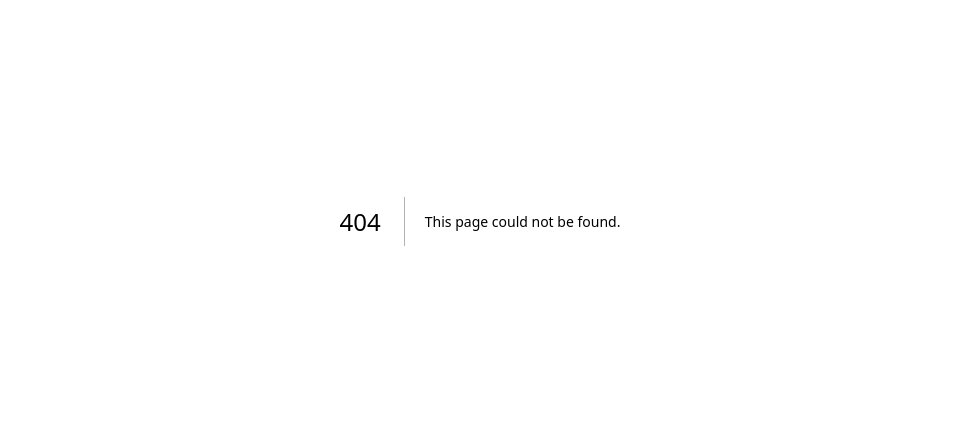
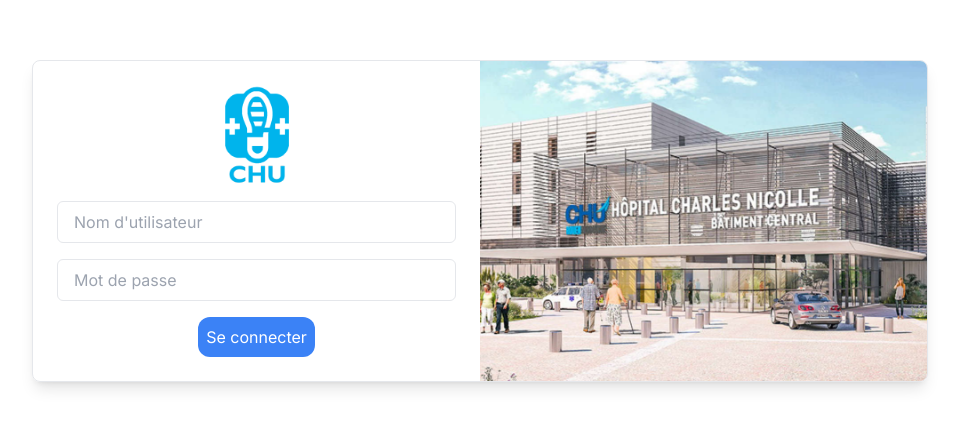
Before and after one commit to Louis-cardon/chu-admin, a Next.js app: page /login in a window 1280 px wide. Before the commit this address had no page. Shown: the part 179-606 px from the top of the page, without its empty margins (160-1119 px from the left). Built offline with nearby package versions, Linux system fonts and the light colour scheme.

Commit message:
ajout front login

```diff
--- /dev/null
+++ b/src/app/login/page.tsx
@@ -0,0 +1,34 @@
+import Image from 'next/image';
+import React, { FC } from 'react';
+import logoChu from '../../assets/LOGO-APP-CHU.png';
+import sideImage from '../../assets/charle-nicolle.png';
+
+const Login: FC = () => {
+  return (
+    <div className="flex items-center justify-center h-screen bg-white">
+      <div className="flex flex-col md:flex-row border rounded-lg shadow-lg overflow-hidden w-full max-w-4xl">
+        <div className="p-6 space-y-4 flex flex-col items-center w-full md:w-1/2">
+          <Image src={logoChu} alt="Logo" width={100} height={100} />
+          <input
+            type="text"
+            placeholder="Nom d'utilisateur"
+            className="w-full px-4 py-2 border rounded-md"
+          />
+          <input
+            type="password"
+            placeholder="Mot de passe"
+            className="w-full px-4 py-2 border rounded-md"
+          />
+          <button className="py-2 text-white bg-blue-500 rounded-xl px-2">
+            Se connecter
+          </button>
+        </div>
+        <div className="w-full md:w-1/2 relative">
+          <Image src={sideImage} alt="Side Image" layout="fill" objectFit="cover" />
+        </div>
+      </div>
+    </div>
+  );
+};
+
+export default Login;
```
Also changed, not shown: src/assets/LOGO-APP-CHU.png (added), src/assets/charle-nicolle.png (added).
